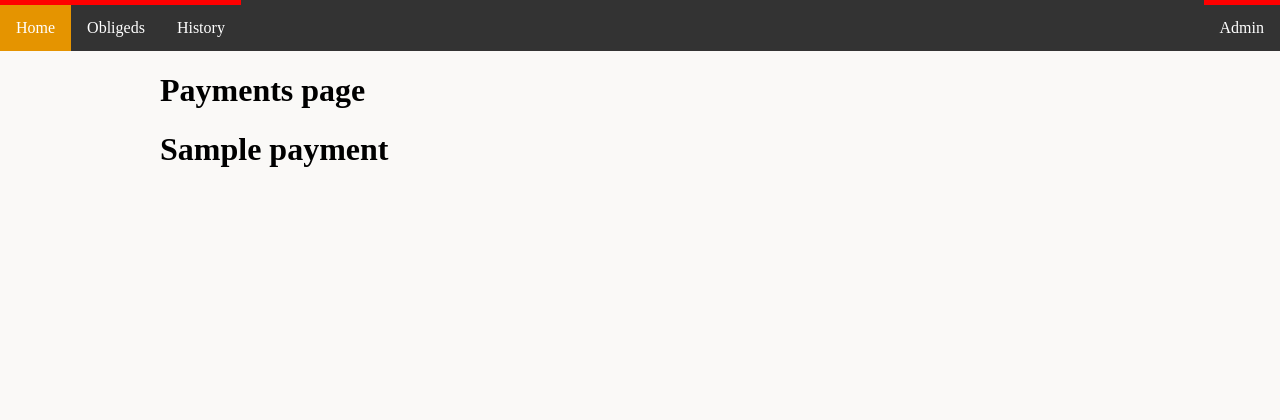
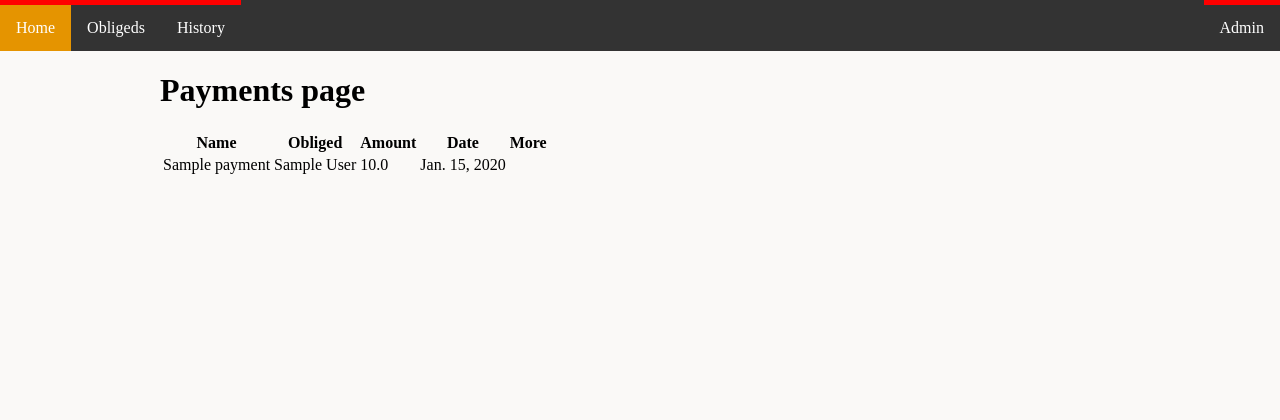
Before and after one commit to knaiskes/paymentReminder, a Django app: page /payments/ in a window 1280 px wide. Shown: the top 420 px of the page. Run offline with Django 3.2, Linux system fonts and the light colour scheme; tables that the repository leaves empty hold one stand-in row (values such as "Sample post").

Commit message:
add basic table for payments

```diff
--- a/payments/templates/payments/home.html
+++ b/payments/templates/payments/home.html
@@ -3,9 +3,22 @@
 
 <h1> Payments page </h1>
 
-{% for payment in payments_list %}
-<h1>{{ payment.name }} </h1>
-
-{% endfor %}
+<table>
+  <tr>
+    <th>Name</th>
+    <th>Obliged</th>
+    <th>Amount</th>
+    <th>Date</th>
+    <th>More</th>
+  </tr>
+  {% for payment in payments_list %}
+  <tr>
+  <td>{{ payment.name }}</td>
+  <td>{{ payment.obliged }}</td>
+  <td>{{ payment.amount }}</td>
+  <td>{{ payment.date }}</td>
+  </tr>
+  {% endfor %}
+</table>
 
 {% endblock content %}
```
